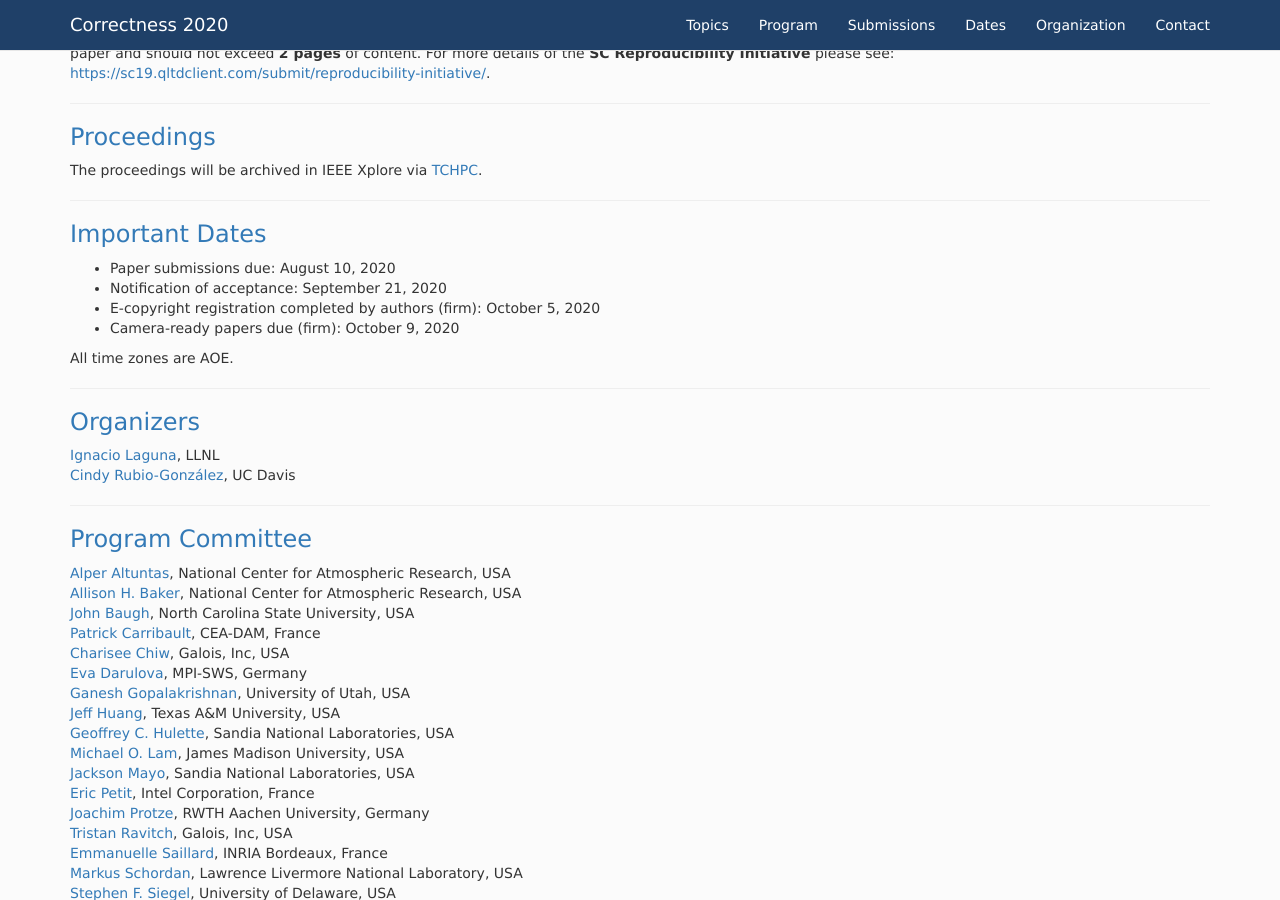
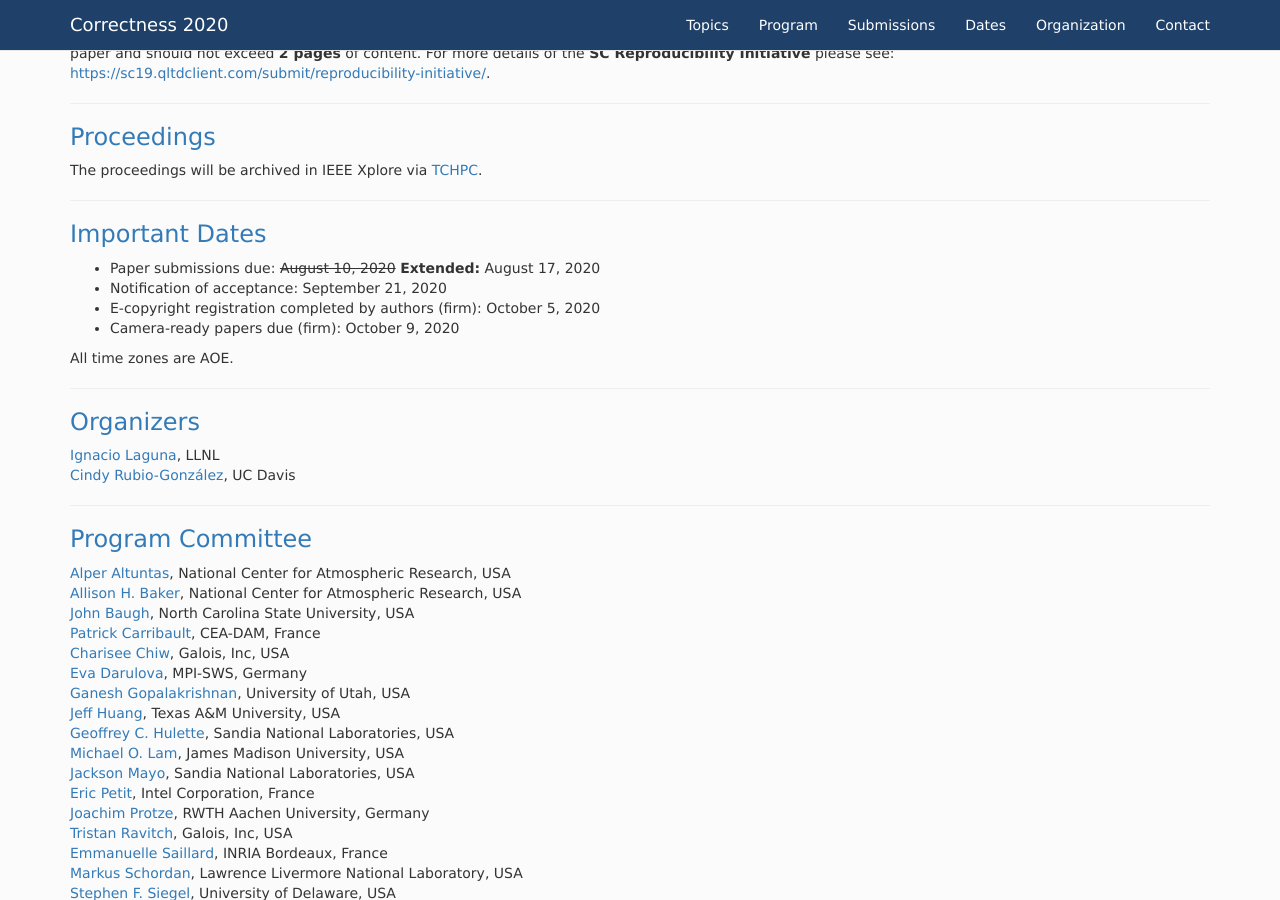
Before and after one commit to correctness-workshop/2020, a Jekyll site: the page built from index.md, in a window 1280 px wide and 900 px high, scrolled down 1662 px. Built offline with Jekyll 4.4.1, drawn with Linux system fonts in a browser that asks for light colours; nearby versions of some CDN libraries; the list of posts is cut into pages by our own code.

Commit message:
extended deadline

```diff
--- a/index.md
+++ b/index.md
@@ -94,7 +94,7 @@ The proceedings will be archived in IEEE Xplore via [TCHPC](https://tc.computer.
 <font color="FF0404">Due to several requests, we have extended the submission deadline to Aug/19 (we will not make further extensions).</font>
 -->
 
-* Paper submissions due: August 10, 2020
+* Paper submissions due: ~~August 10, 2020~~ **Extended:** August 17, 2020
 * Notification of acceptance: September 21, 2020
 * E-copyright registration completed by authors (firm): October 5, 2020
 * Camera-ready papers due (firm): October 9, 2020
```
